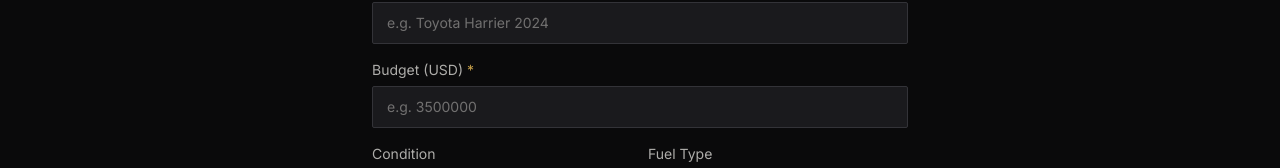
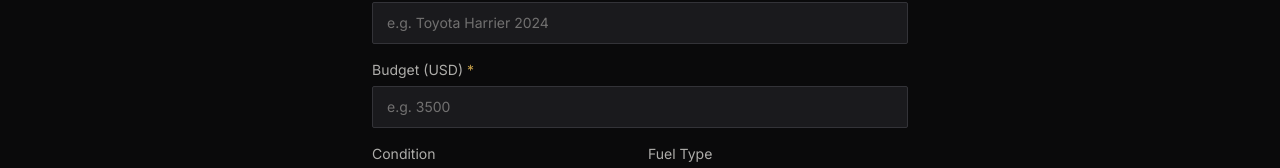
Before and after one commit to Patricia-Sigei/Ben-Auto, a React (Vite) app: page /consultation in a window 1280 px wide. Shown: the part 508-676 px from the top of the page. Built offline with nearby package versions, Linux system fonts and the light colour scheme; no server answers.

Commit message:
changes placeholder to usd

```diff
--- a/src/pages/Consultation.jsx
+++ b/src/pages/Consultation.jsx
@@ -208,7 +208,7 @@ ${form.message || "None"}
           <input
             type="number"
             className="input-field w-full"
-            placeholder="e.g. 3500000"
+            placeholder="e.g. 3500"
             value={form.budget}
             onChange={(e) =>
               setForm({
```
